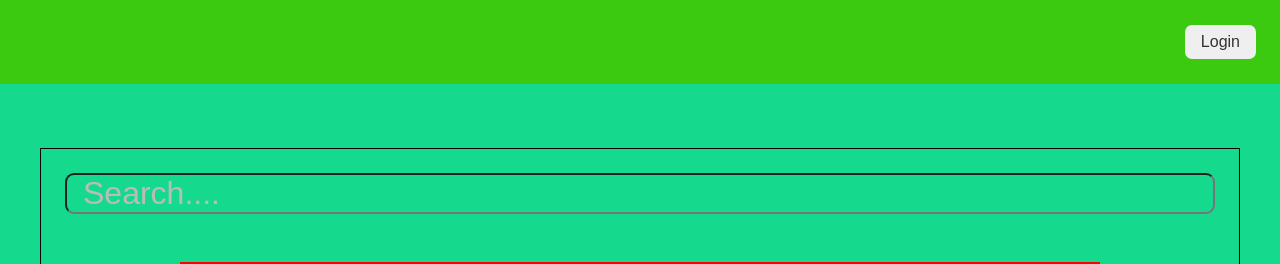
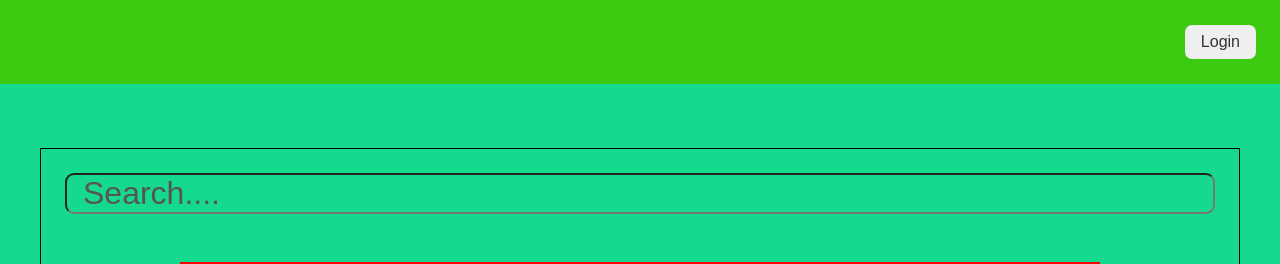
Before and after one commit to RinalinDS/sportsleagueapp, a React (Create React App) app: page / in a window 1280 px wide. Shown: the top 264 px of the page. Built offline with nearby package versions, Linux system fonts and the light colour scheme.

Commit message:
refactor: text-indent inseadt of padding

```diff
--- a/src/components/CustomInput/CustomInput.module.scss
+++ b/src/components/CustomInput/CustomInput.module.scss
@@ -1,14 +1,15 @@
-$secondaryColor: #bbb;
+@import './../../common/styles/variables.scss';
+
 
 .textInput {
     font-size: 32px;
     border-radius: 9px;
     width: 100%;
     background-color: inherit;
-    padding-left: 1.6rem;
+    text-indent: 1.6rem;
 
     &::placeholder {
-        color: $secondaryColor;
+        color: $secondaryFontColor;
     }
 
     &:focus {
```
